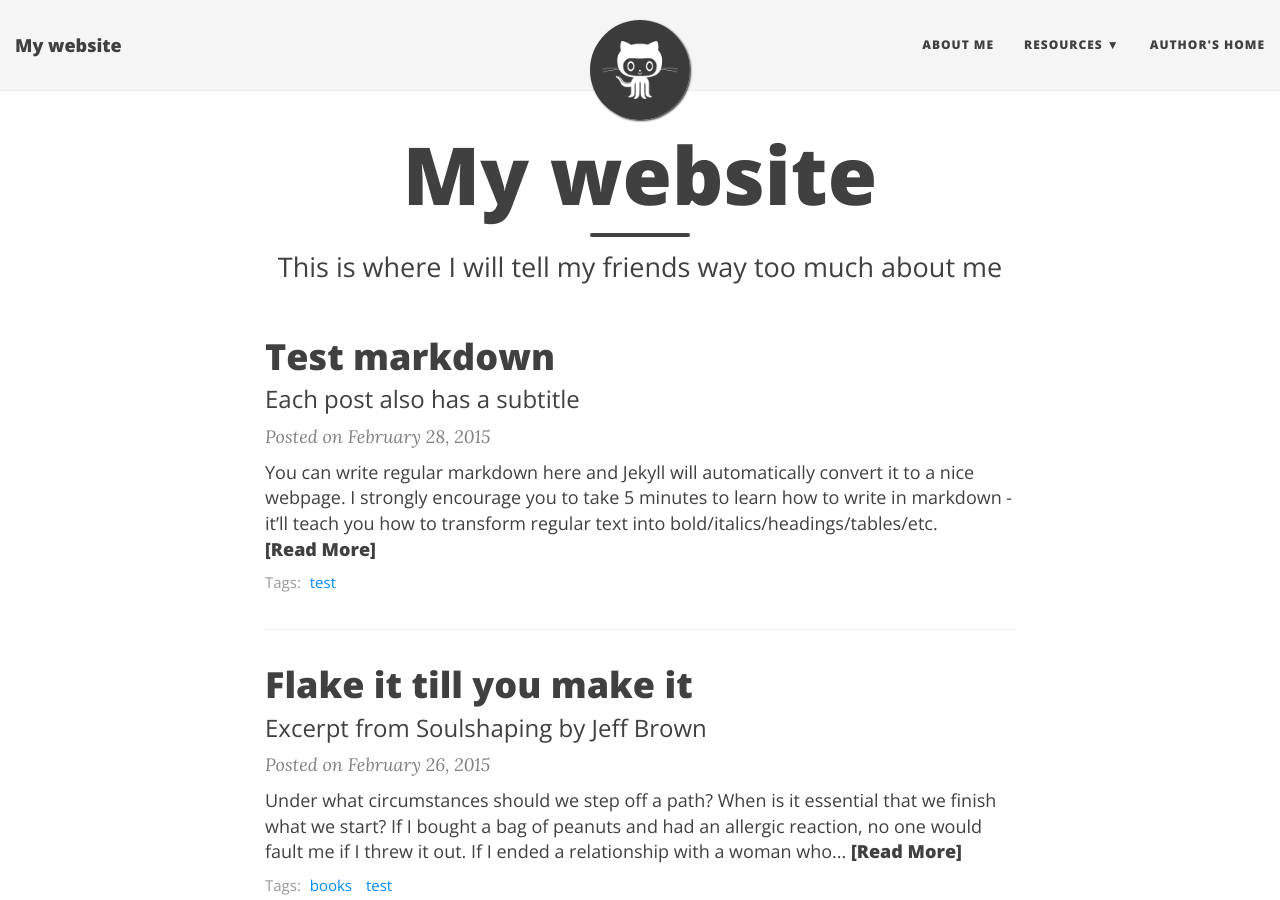
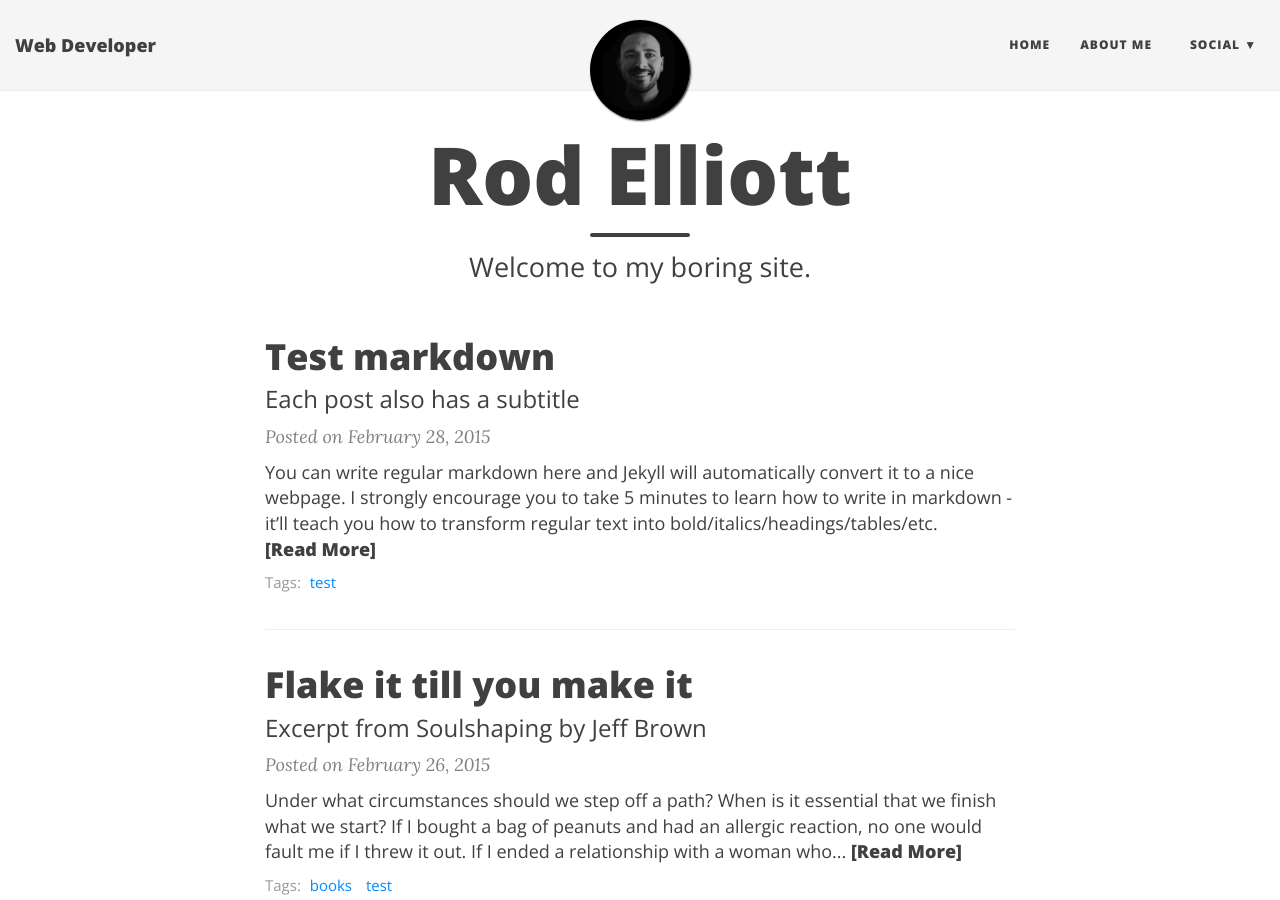
Before and after one commit to rodelliott/rodelliott.github.io, a Jekyll site: the page built from index.html, in a window 1280 px wide and 900 px high. Built offline with Jekyll 4.4.1, drawn with Linux system fonts in a browser that asks for light colours; nearby versions of some CDN libraries; the list of posts is cut into pages by our own code.

Commit message:
some changes

```diff
--- a/_config.yml
+++ b/_config.yml
@@ -14,7 +14,7 @@ baseurl: ""
 # Of course don't forget to change the username and projectname to YOUR username and project
 
 # Name of website
-title: My website
+title: Web Developer
 
 # Short description of your site
 description: A virtual proof that name is awesome!
@@ -23,12 +23,12 @@ description: A virtual proof that name is awesome!
 
 # List of links in the navigation bar
 navbar-links:
+  Home: "http://www.rodelliott.com"
   About Me: "aboutme"
-  Resources:
-    - Beautiful Jekyll: "http://deanattali.com/beautiful-jekyll/"
-    - Learn markdown: "http://www.markdowntutorial.com/"
-    - GitHub Pages: "https://pages.github.com/"
-  Author's home: "http://deanattali.com"
+  Social:
+    - Twitter: "https://www.twitter.com/rodelliott"
+    - Instagram: "https://www.instagram.com/rodelliott"
+    - GitHub: "https://www.github.com/donaldrelliott"
 
 # Image to show in the navigation bar - image must be a square (width = height)
 # Remove this parameter if you don't want an image in the navbar
--- a/index.html
+++ b/index.html
@@ -1,7 +1,7 @@
 ---
 layout: page
-title: My website
-subtitle: This is where I will tell my friends way too much about me
+title: Rod Elliott
+subtitle: Welcome to my boring site.
 use-site-title: true
 ---
 
```
Also changed, not shown: img/avatar-icon.png, 17 other files.
